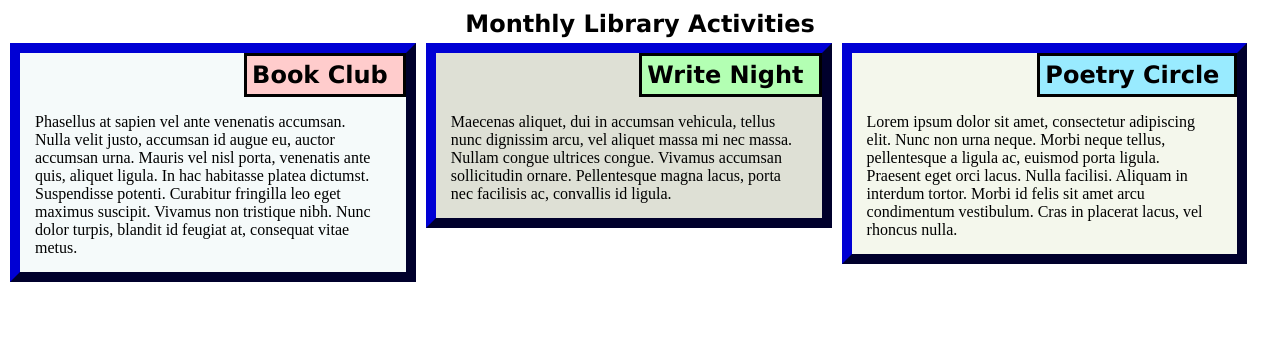
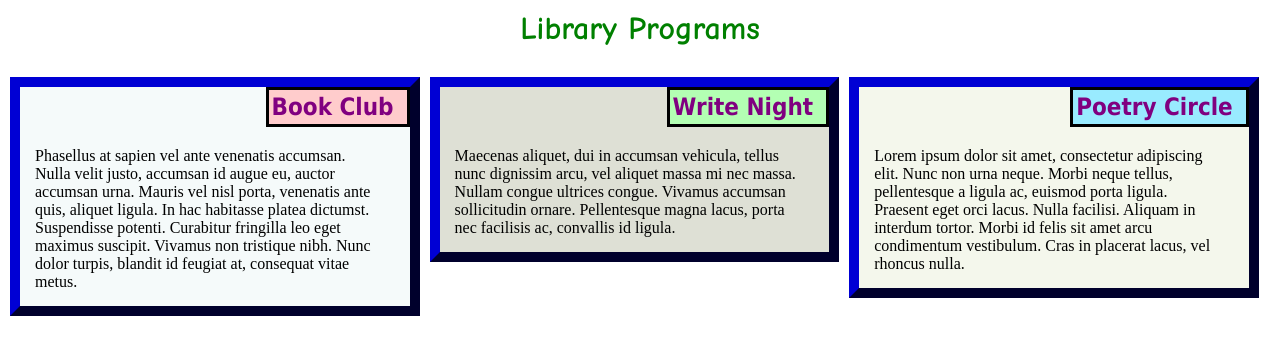
Before and after one commit to jmp333/mod2_assignment, a plain HTML site: page site/index.html in a window 1280 px wide. Drawn offline with Linux system fonts and the light colour scheme.

Commit message:
another minor change

```diff
--- a/site/css/styles.css
+++ b/site/css/styles.css
@@ -33,10 +33,16 @@ div {
 }
 
 h1 {
-	text-align: center;
-	margin: 5px;
-	font-size: 1.5em;
-	font-family: Verdana, Geneva, sans-serif;
+  margin-bottom: 30px;
+  font-family: "Comic Sans MS", cursive, sans-serif;
+  color: green;
+  text-align: center;
+}
+
+h2 {
+	margin: 3px;
+	font-family: Tahoma, Geneva, sans-serif;
+  color: purple;
 }
 
 p {margin: 15px;
@@ -64,7 +70,7 @@ p {margin: 15px;
 /* Large Screen */
 @media (min-width: 992px) {
   .lrg {
-    width: 33%;
+    width: 33.3%;
     float: left;
   }
 }
--- a/site/index.html
+++ b/site/index.html
@@ -8,12 +8,12 @@
 </head>
 <body>
 
-<h1>Monthly Library Activities</h1>
+<h1>Library Programs</h1>
 
 <div class="lrg med sm">
 <div class="box1">
 	<div id="bc">
-    <h1>Book Club</h1>
+    <h2>Book Club</h2>
    </div>
   <p>Phasellus at sapien vel ante venenatis accumsan. Nulla velit justo, accumsan id augue eu, auctor accumsan urna. Mauris vel nisl porta, venenatis ante quis, aliquet ligula. In hac habitasse platea dictumst. Suspendisse potenti. Curabitur fringilla leo eget maximus suscipit. Vivamus non tristique nibh. Nunc dolor turpis, blandit id feugiat at, consequat vitae metus.
 </p>
@@ -23,7 +23,7 @@
 <div class="lrg med sm">
 <div class="box2">
   <div id="wn">
-    <h1>Write Night</h1>
+    <h2>Write Night</h2>
    </div>
   <p>Maecenas aliquet, dui in accumsan vehicula, tellus nunc dignissim arcu, vel aliquet massa mi nec massa. Nullam congue ultrices congue. Vivamus accumsan sollicitudin ornare. Pellentesque magna lacus, porta nec facilisis ac, convallis id ligula.</p>
 </div>
@@ -32,7 +32,7 @@
 <div class="lrg med sm">
 <div class="box3">
   <div id="pc">
-    <h1>Poetry Circle</h1>
+    <h2>Poetry Circle</h2>
    </div>
   <p>Lorem ipsum dolor sit amet, consectetur adipiscing elit. Nunc non urna neque. Morbi neque tellus, pellentesque a ligula ac, euismod porta ligula. Praesent eget orci lacus. Nulla facilisi. Aliquam in interdum tortor. Morbi id felis sit amet arcu condimentum vestibulum. Cras in placerat lacus, vel rhoncus nulla.</p>
 	</div>
```
